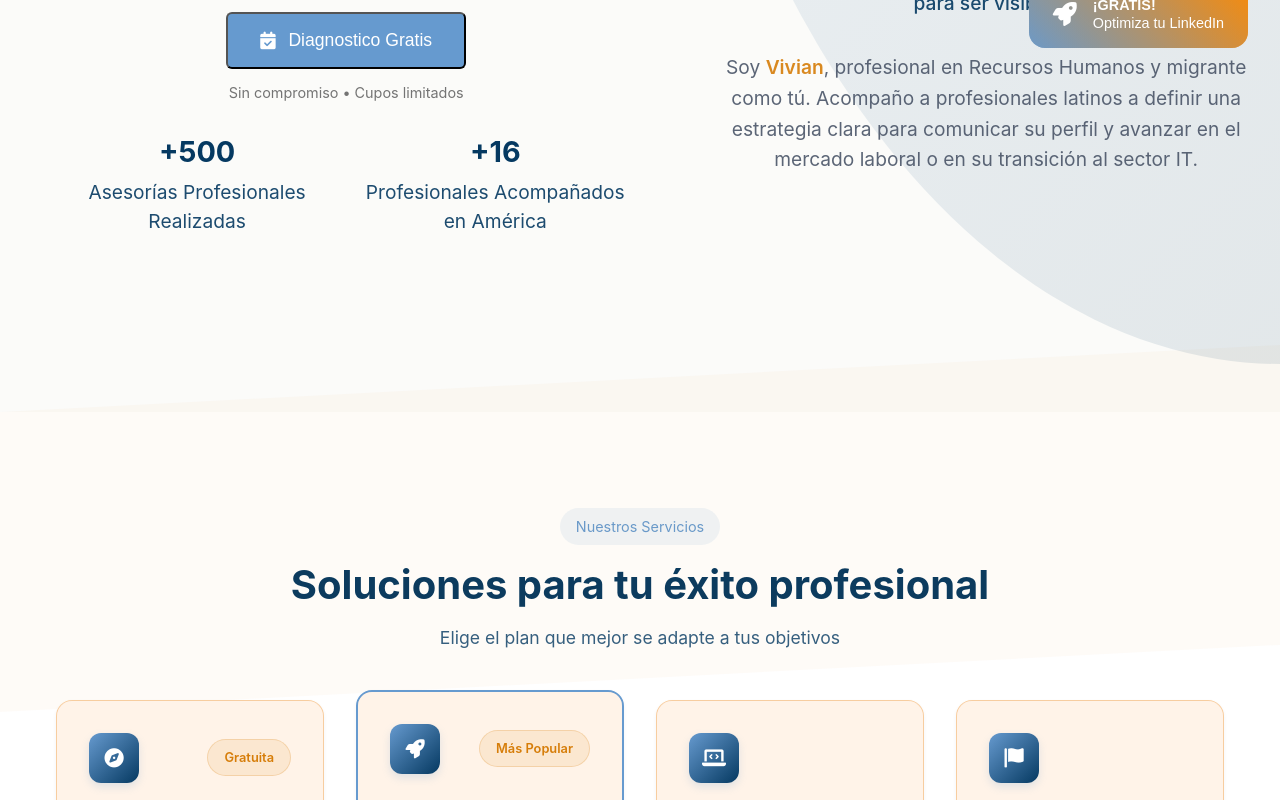
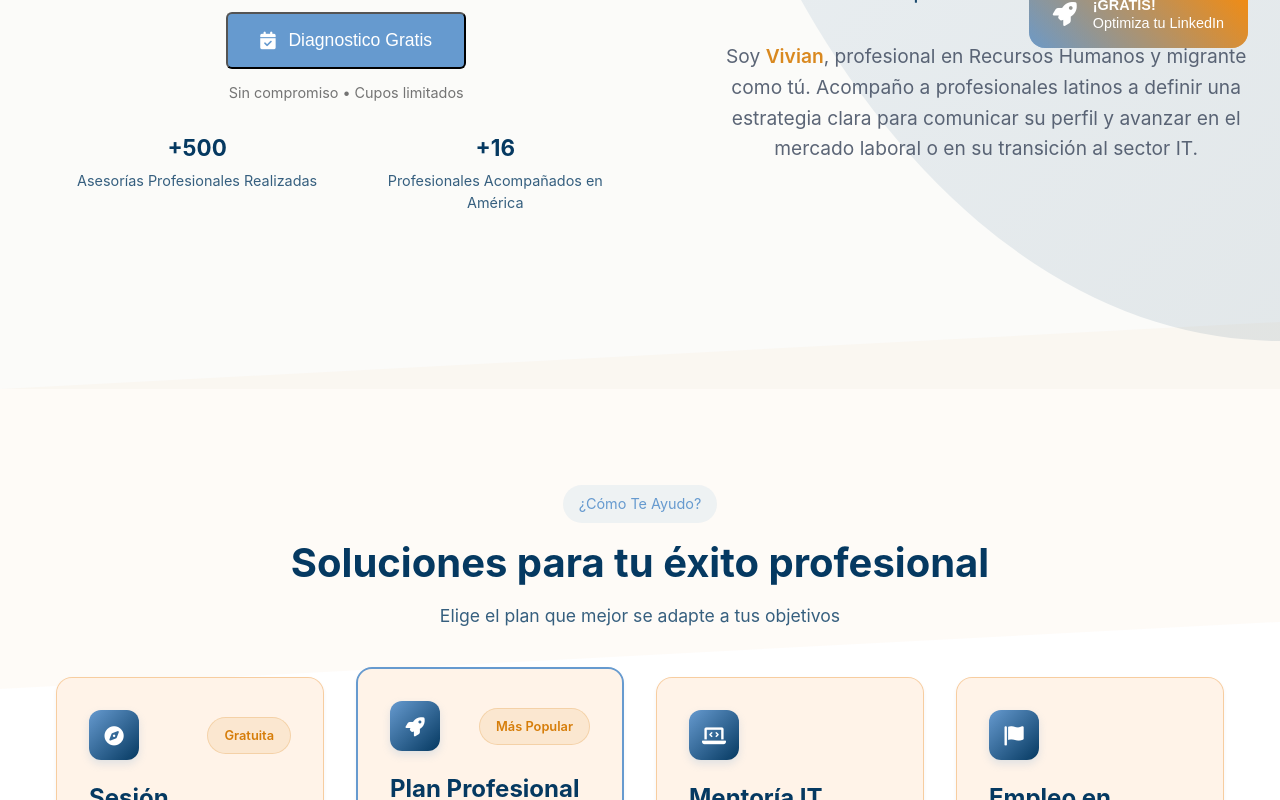
Before and after one commit to yuberalberto/vjobs-landing, a Vue app: page / in a window 1280 px wide. Shown: the part 720-1520 px from the top of the page. Built offline with nearby package versions, Linux system fonts and the light colour scheme.

Commit message:
feat: update navigation text and fix stat-item styling
- Change navigation text from Soluciones to Como Te Ayudo
- Reduce stat-item font sizes for better visual hierarchy
- Fix CSS specificity issue with hero-stats selector
- Add z-index to section-header for text selection

```diff
--- a/src/components/HeroSection.vue
+++ b/src/components/HeroSection.vue
@@ -409,12 +409,12 @@ const handleFormSubmit = () => {
 
 .stat-item h3 {
   color: var(--primary-color);
-  font-size: 1.8rem;
+  font-size: 1.4rem;
   font-weight: bold;
   margin-bottom: 0.5rem;
 }
 
-.stat-item p {
+.hero-stats .stat-item p {
   color: var(--text-color);
   font-size: 0.9rem;
   opacity: 0.8;
--- a/src/components/Navbar.vue
+++ b/src/components/Navbar.vue
@@ -62,7 +62,7 @@ const route = useRoute()
 
 // Navigation labels mapping
 const navigationLabels = {
-  'services': 'Soluciones',
+  'services': '¿Cómo Te Ayudo?',
   'testimonials': 'Casos Reales',
   'faqs': 'Sobre VJobs'
 }
--- a/src/components/Services.vue
+++ b/src/components/Services.vue
@@ -2,7 +2,7 @@
   <section class="services" id="services">
     <div class="container">
       <div class="section-header">
-        <span class="section-tag">Nuestros Servicios</span>
+        <span class="section-tag">¿Cómo Te Ayudo?</span>
         <h2>Soluciones para tu éxito profesional</h2>
         <p class="section-subtitle">Elige el plan que mejor se adapte a tus objetivos</p>
       </div>
@@ -239,6 +239,8 @@ onUnmounted(() => {
 .section-header {
   text-align: center;
   margin-bottom: 3rem;
+  position: relative;
+  z-index: 1;
 }
 
 .section-tag {
```
